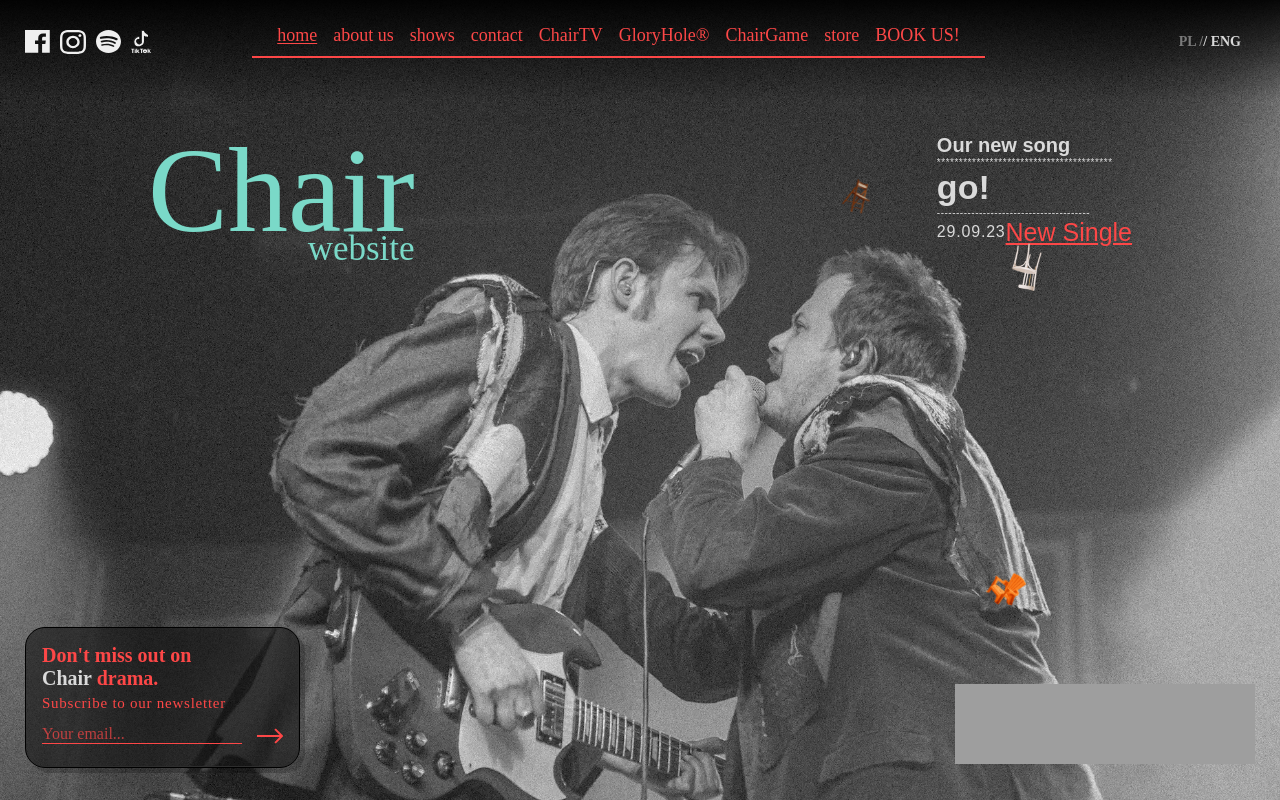
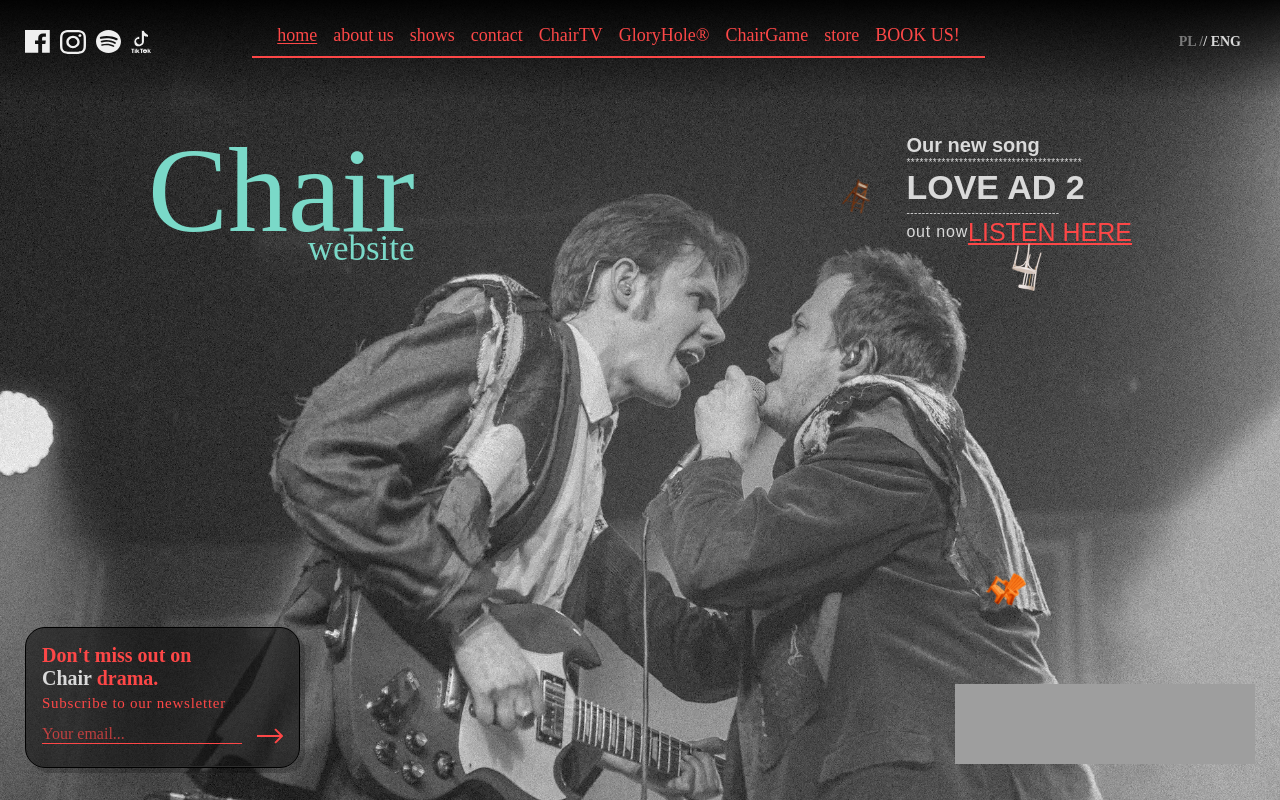
Before and after one commit to HoodDoob/chair-band, a Next.js app: page / in a window 1280 px wide. Built offline with nearby package versions, Linux system fonts and the light colour scheme; grey boxes are pictures that could not be loaded; a web font is replaced by a local one.

Commit message:
quick updates

```diff
--- a/src/components/contact.jsx
+++ b/src/components/contact.jsx
@@ -31,17 +31,19 @@ export default function Contact() {
       </div>
       <div className={styles.contText}>
         <div className={styles.cont1}>
-          <h2>Chair Manager</h2>
+          <h2>Chair Management</h2>
         </div>
         <div className={styles.cont2}>
-          <h2>Asia Babiel</h2>
+          <h2>Alicja Herda</h2>
         </div>
         <div className={styles.cont3}>
-          <a href="mailto: asia@art2.pl?subject=I Love Chair">asia@art2.pl</a>
+          <a href="mailto: herda.alicja@gmail.com?subject=I Love Chair">
+            herda.alicja@gmail.com
+          </a>
         </div>
         <div className={styles.cont4}>
           <a
-            href="https://drive.google.com/drive/folders/1Z6k_ityGdseQrJhDPcVM0xkcfHFKSNMr"
+            href="https://drive.google.com/drive/folders/15t8lfZrdoaF6SE-QmqbRMZrYaTn221kg?usp=share_link"
             target="_blank"
           >
             Click here for our<br></br> press release
@@ -49,7 +51,9 @@ export default function Contact() {
         </div>
 
         <div className={styles.cont5}>
-          <a href="mailto: asia@art2.pl?subject=Chair Booking">Book us now!</a>
+          <a href="mailto: chair.bandstuff@gmail.com?subject=Chair Booking">
+            Book us now!
+          </a>
         </div>
       </div>
       {/* LITTLE MANAGER */}
--- a/src/components/outnow.jsx
+++ b/src/components/outnow.jsx
@@ -16,14 +16,17 @@ export default function Outnow() {
       <h4>Our new song</h4>
       <p className={styles.dots}>****************************************</p>
       <div>
-        <h3>go!</h3>
+        <h3>LOVE AD 2</h3>
         {/* <h3>(3.23)</h3> */}
       </div>
       <p className={styles.dots}>----------------------------------------</p>
       <div>
-        <p>29.09.23</p>
-        <Link href="/go" target="_blank">
-          New Single
+        <p>out now</p>
+        <Link
+          href="https://youtu.be/Fb8GuXZTkOU?si=ZOL7buie2g6FIy9k"
+          target="_blank"
+        >
+          LISTEN HERE
         </Link>
       </div>
     </div>
--- a/src/components/shows.jsx
+++ b/src/components/shows.jsx
@@ -117,7 +117,7 @@ export default function Shows() {
                   </div>
                 </div>
               </li>
-              <li>
+              {/* <li>
                 <div className={styles.oneShow}>
                   <div className={styles.showDate}>
                     <h3>21.07</h3>
@@ -129,7 +129,7 @@ export default function Shows() {
                     <p>Myslowice // PL</p>
                   </div>
                 </div>
-              </li>
+              </li> */}
               {/* <li>
               <div className={styles.oneShow}>
                 <div className={styles.showDate}>
```
